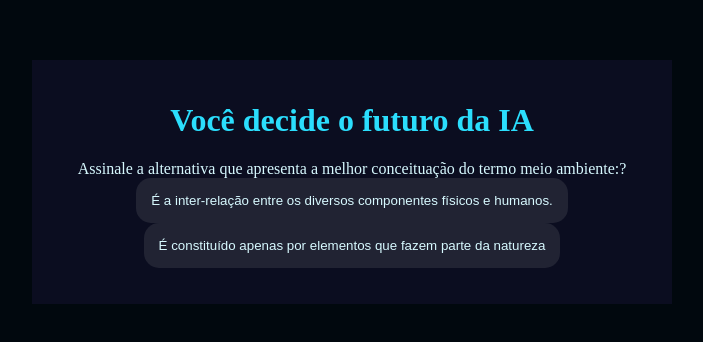
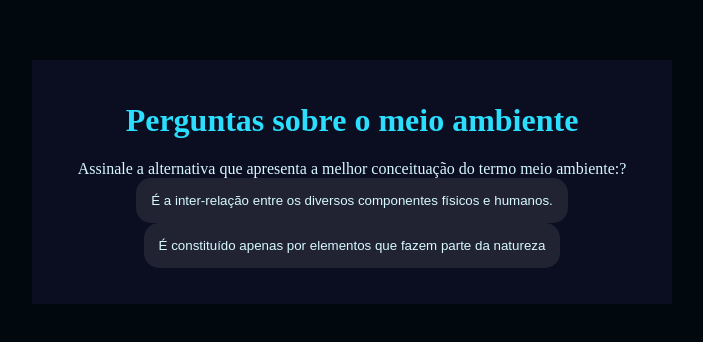
Before and after one commit to Ra0401/meio-ambiente, a plain HTML site: page index.html in a window 1280 px wide. Shown: the part 226-568 px from the top of the page, without its empty margins (288-991 px from the left). Drawn offline with Linux system fonts and the light colour scheme.

Commit message:
index.html

```diff
--- a/index.html
+++ b/index.html
@@ -4,11 +4,11 @@
     <meta charset="UTF-8">
     <meta name="viewport" content="width=device-width, initial-scale=1.0">
     <link rel="stylesheet" href="style.css">
-    <title>Você decide o futuro da IA</title>
+    <title> Perguntas sobre o meio ambiente</title>
 </head>
 <body>
     <div class="caixa-principal">
-        <h1>Você decide o futuro da IA</h1>
+        <h1>Perguntas sobre o meio ambiente</h1>
         <div class="caixa-perguntas"></div>
         <div class="caixa-alternativas"></div>
         <div class="caixa-resultado">
```
